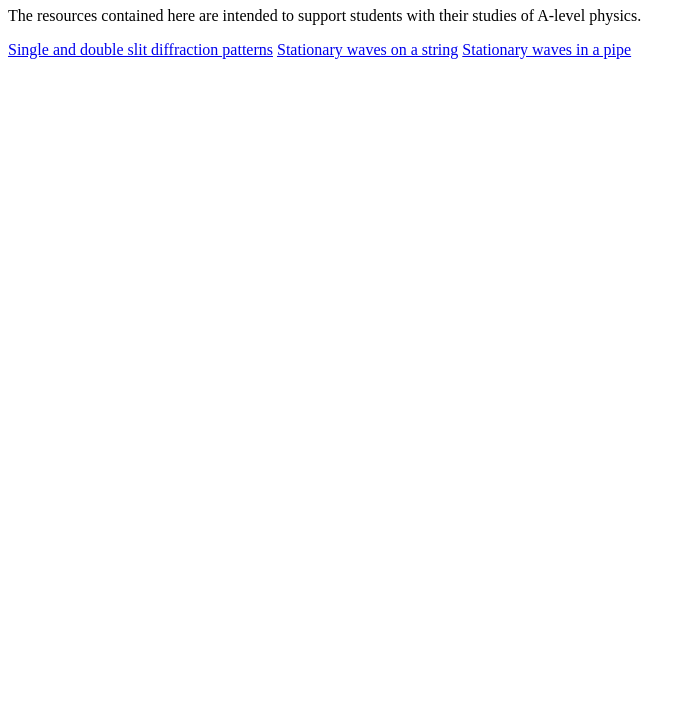
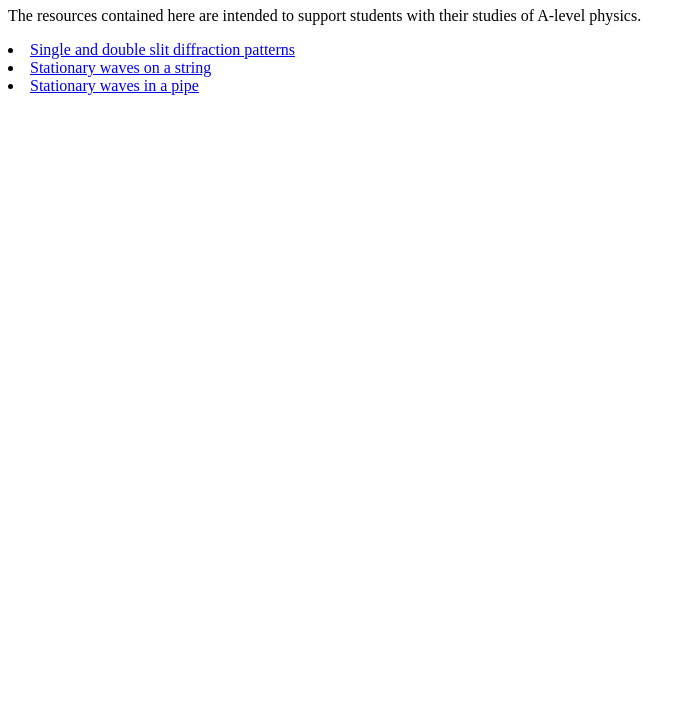
Before and after one commit to FaradayPhysics/FaradayPhysics.github.io, a plain HTML site: page A-level.html in a window 1280 px wide. Shown: the part 73-800 px from the top of the page, without its empty margins (0-696 px from the left). Drawn offline with Linux system fonts and the light colour scheme.

Commit message:
Update A-level.html

```diff
--- a/A-level.html
+++ b/A-level.html
@@ -6,9 +6,9 @@
 <body>
 <h1> A-Level Physics </h1>
 <p> The resources contained here are intended to support students with their studies of A-level physics. </p>
-<a href="https://www.desmos.com/calculator/i2wofhq4ts" target="_blank" >Single and double slit diffraction patterns</a>
-<a href="https://www.desmos.com/calculator/fchp6takft" target="_blank" >Stationary waves on a string</a>
-<a href="https://www.desmos.com/calculator/nqbboivcls" target="_blank" >Stationary waves in a pipe</a>
+<li><a href="https://www.desmos.com/calculator/i2wofhq4ts" target="_blank" >Single and double slit diffraction patterns</a></li>
+<li><a href="https://www.desmos.com/calculator/fchp6takft" target="_blank" >Stationary waves on a string</a></li>
+<li><a href="https://www.desmos.com/calculator/nqbboivcls" target="_blank" >Stationary waves in a pipe</a></li>
 
 </body>
 </html>
```
